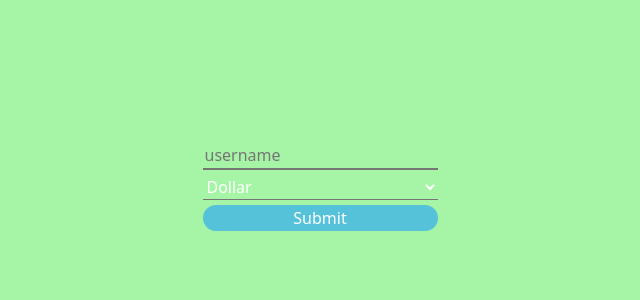
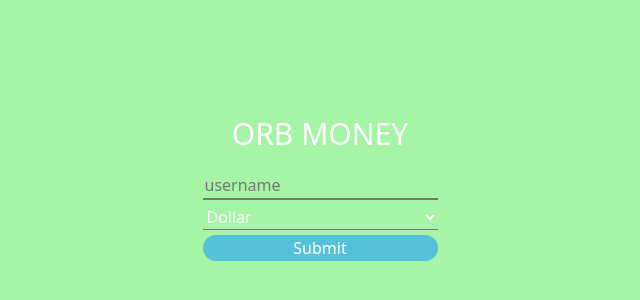
Before and after one commit to bolutiwiodulaja/my-expense-app, a React (Create React App) app: page / in a window 1280 px wide. Shown: the part 214-514 px from the top of the page, without its empty margins (320-960 px from the left). Built offline with nearby package versions, Linux system fonts and the light colour scheme.

Commit message:
second commit

```diff
--- a/src/components/NameAndCurrency/NameAndCurrency.css
+++ b/src/components/NameAndCurrency/NameAndCurrency.css
@@ -1,9 +1,18 @@
-.nameAndCurrencyContainer {
+.orbMoneyAccess  {
   display: flex;
   align-items: center;
   justify-content: center;
   height: 100vh;
+  display: flex;
+  flex-direction: column;
   background-color: rgb(166, 245, 166);
+}
+
+
+.appName{
+  color: white;
+  font-size: 30px;
+  font-weight: 400;
 }
 
 .nameAndCurrency {
--- a/src/components/NameAndCurrency/NameAndCurrency.js
+++ b/src/components/NameAndCurrency/NameAndCurrency.js
@@ -38,7 +38,8 @@ export const NameAndCurrency = (props) => {
   };
   console.log(selectedCurrency);
   return (
-    <div className="nameAndCurrencyContainer">
+    <div className="orbMoneyAccess">
+      <p className="appName">ORB MONEY</p>
       <form onSubmit={submitHandler} className="nameAndCurrency">
         <input
           className="nameAndCurrencyInputField"
--- a/src/components/NewExpense/ExpenseDate.js
+++ b/src/components/NewExpense/ExpenseDate.js
@@ -12,7 +12,6 @@ const ExpenseDate = (props) => {
     setDate(date);
   };
   return (
-    <div className="container">
     <div className="col-8 offset-2">
       <div className="customDatePickerWidth">
         <DatePicker
@@ -25,7 +24,6 @@ const ExpenseDate = (props) => {
         />
       </div>
     </div>
-    </div>
   );
 };
 
--- a/src/components/NewExpense/ExpenseForm.js
+++ b/src/components/NewExpense/ExpenseForm.js
@@ -26,6 +26,10 @@ const ExpenseForm = (props) => {
     setDate(e);
   };
 
+  const noteChangeHandler = (e) => {
+    setNote(e.target.value);
+  };
+
   const submitHandler = (e) => {
     e.preventDefault();
 
@@ -44,8 +48,9 @@ const ExpenseForm = (props) => {
   };
 
   return (
-    <div className="container inputForm">
+    <div className="container">
       <div className="row">
+        <div className="inputForm">
           <form onSubmit={submitHandler}>
             <input
               placeholder="expense amount"
@@ -64,6 +69,7 @@ const ExpenseForm = (props) => {
               type="string"
               maxlength="30"
               className="col-8 inputField"
+              onChange={noteChangeHandler}
             />
             <div>
               <button type="submit">
@@ -73,6 +79,7 @@ const ExpenseForm = (props) => {
           </form>
         </div>
       </div>
+    </div>
   );
 };
 
--- a/src/components/NewExpense/ExpenseList.js
+++ b/src/components/NewExpense/ExpenseList.js
@@ -121,8 +121,6 @@ const ExpenseList = (props) => {
             {props.bttn}
           </div>
         </p>
-      </div>
-      <div className="row">
         <p className="d-flex offset-1 col-10 date-note">
           {props.date}: {props.note}
         </p>
--- a/src/components/NewExpense/ExpenseOptions.js
+++ b/src/components/NewExpense/ExpenseOptions.js
@@ -27,7 +27,6 @@ const ExpenseOptions = (props) => {
     setExpense(e.target.value);
   };
   return (
-    <div className="container">
     <div className="offset-2 col-8">
       <select
         value={expense}
@@ -39,7 +38,6 @@ const ExpenseOptions = (props) => {
         ))}
       </select>
     </div>
-    </div>
   );
 };
 
--- a/src/components/NewIncome/Income.js
+++ b/src/components/NewIncome/Income.js
@@ -4,7 +4,6 @@ import IncomeList from "./IncomeList";
 import "bootstrap/dist/css/bootstrap.css";
 import "./Income.css";
 import del from "../Img/del-Freepik.png";
-import edit from "../Img/IncomeImg/edit.png";
 
 const Income = (props) => {
   const [incomes, setIncomes] = useState([]);
@@ -16,7 +15,7 @@ const Income = (props) => {
     setIncomes((existingIncomes) => {
       return [e, ...existingIncomes];
     });
-    if (incomes.length > 0) {
+    if (incomes.length >= 0) {
       setEntryIncluded(true);
     }
   };
@@ -71,12 +70,13 @@ const Income = (props) => {
           />
         )}
         {!incomeList && !editIncome && (
-          <img
-            className="icons"
+          <button
             onClick={incomeListHandler}
-            src={edit}
-            alt="edit"
-          />
+            className="minimizeButton"
+            type="button"
+          >
+            ˅
+          </button>
         )}
       </div>
       {incomeList && !entryIncluded && <p>You have not included any income</p>}
@@ -101,15 +101,14 @@ const Income = (props) => {
             />
           ))}
       </div>
-
       {incomeList && (
-        <div className="minimizeButton">
-          {
-            <button onClick={stopIncomeListHandler} type="button">
-              <span>^</span>
-            </button>
-          }
-        </div>
+        <button
+          onClick={stopIncomeListHandler}
+          className="minimizeButton"
+          type="button"
+        >
+          ˄
+        </button>
       )}
     </div>
   );
```
Lines whose indentation alone changed are shown as unchanged.
